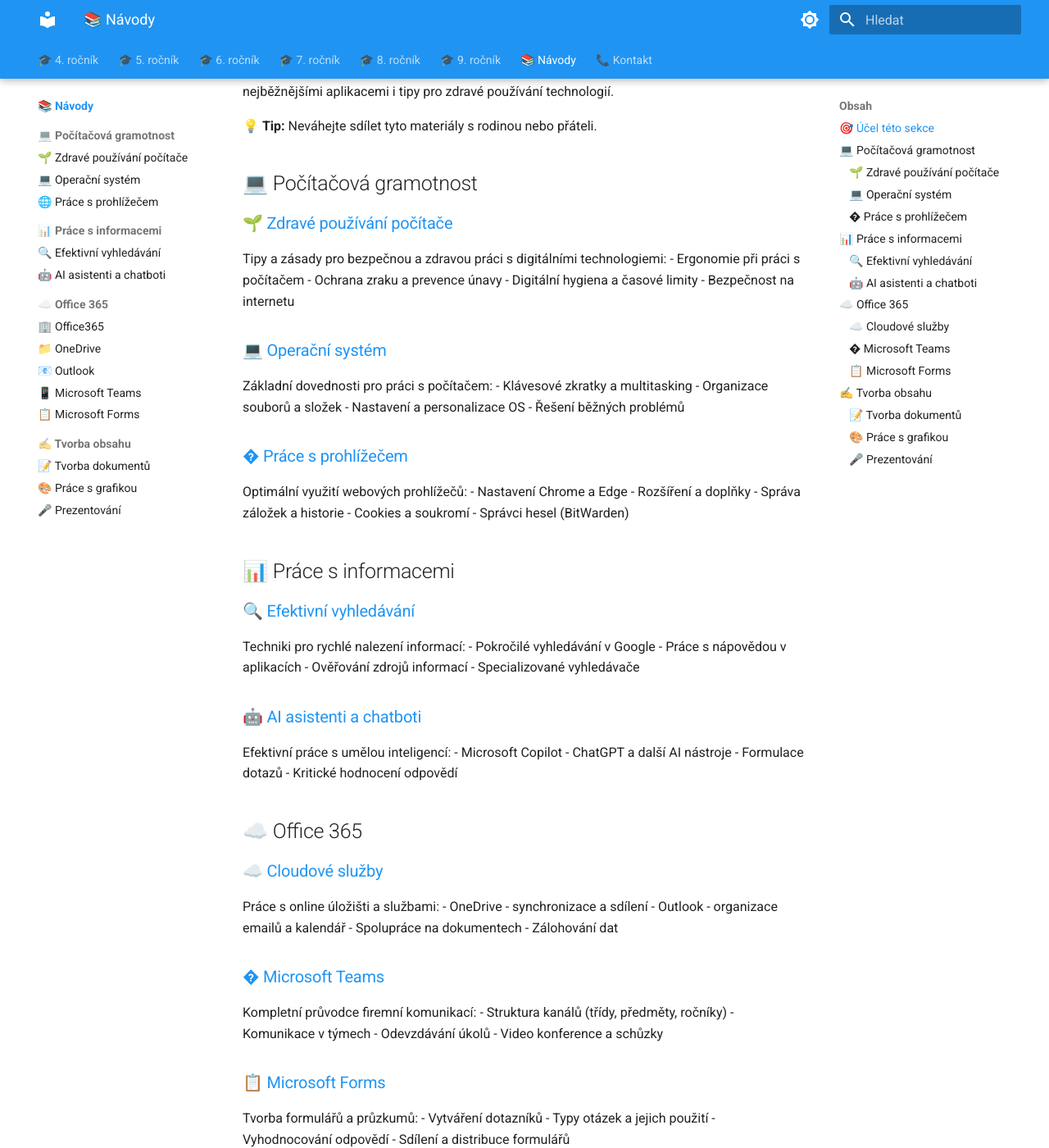
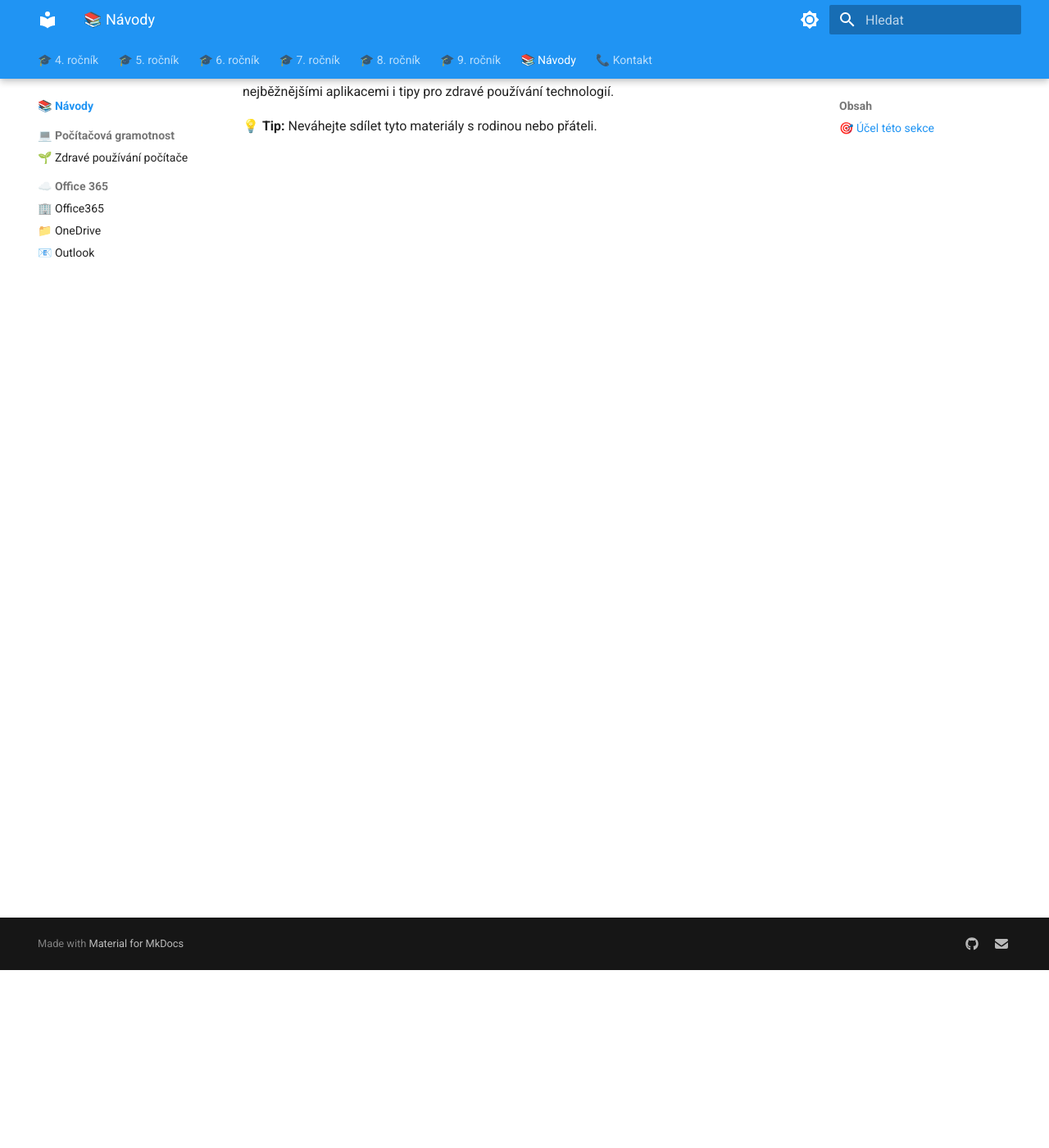
Before and after one commit to tomnovota/zs-materialy, an MkDocs documentation site: the page built from docs/navody/index.md, in a window 1280 px wide and 1400 px high, scrolled down 217 px. Shown: the whole window at 82% size. Built offline with MkDocs 1.6.1 and Material for MkDocs 9.7.7, drawn with Linux system fonts in a browser that asks for light colours; some of the changed text lies outside the part shown.

Commit message:
Hidden unready pages.

```diff
--- a/docs/navody/index.md
+++ b/docs/navody/index.md
@@ -5,7 +5,7 @@
 Tato sekce obsahuje praktické návody a průvodce na základní počítačové dovednosti, práci s nejběžnějšími aplikacemi i tipy pro zdravé používání technologií.
 
 💡 **Tip:** Neváhejte sdílet tyto materiály s rodinou nebo přáteli.
-
+<!--
 
 ## 💻 Počítačová gramotnost
 
@@ -94,3 +94,4 @@ Vše o tvorbě a přednesu prezentací:
 - Časové plánování a příprava
 
 ---
+ -->
--- a/mkdocs.yml
+++ b/mkdocs.yml
@@ -142,21 +142,21 @@ nav:
     - navody/index.md
     - "💻 Počítačová gramotnost":
       - "🌱 Zdravé používání počítače": navody/zdrave-pouzivani-pocitace.md
-      - "💻 Operační systém": navody/operacni-system.md
-      - "🌐 Práce s prohlížečem": navody/prohlidace.md
-    - "📊 Práce s informacemi":
-      - "🔍 Efektivní vyhledávání": navody/vyhledavani.md
-      - "🤖 AI asistenti a chatboti": navody/ai-asistenti.md
+      # - "💻 Operační systém": navody/operacni-system.md
+      # - "🌐 Práce s prohlížečem": navody/prohlidace.md
+    # - "📊 Práce s informacemi":
+      # - "🔍 Efektivní vyhledávání": navody/vyhledavani.md
+      # - "🤖 AI asistenti a chatboti": navody/ai-asistenti.md
     - "☁️ Office 365":
       - navody/office365.md
       - "📁 OneDrive": navody/onedrive.md
       - "📧 Outlook": navody/outlook.md
-      - "📱 Microsoft Teams": navody/teams.md
-      - "📋 Microsoft Forms": navody/forms.md
-    - "✍️ Tvorba obsahu":
-      - "📝 Tvorba dokumentů": navody/tvorba-dokumentu.md
-      - "🎨 Práce s grafikou": navody/graficka-uprava.md
-      - "🎤 Prezentování": navody/prezentovani.md
+      # - "📱 Microsoft Teams": navody/teams.md
+      # - "📋 Microsoft Forms": navody/forms.md
+    # - "✍️ Tvorba obsahu":
+      # - "📝 Tvorba dokumentů": navody/tvorba-dokumentu.md
+      # - "🎨 Práce s grafikou": navody/graficka-uprava.md
+      # - "🎤 Prezentování": navody/prezentovani.md
   - "📞 Kontakt":
     - kontakt/index.md
     - "👨‍🏫 Tomáš Novotný": kontakt/tomas.md
```
